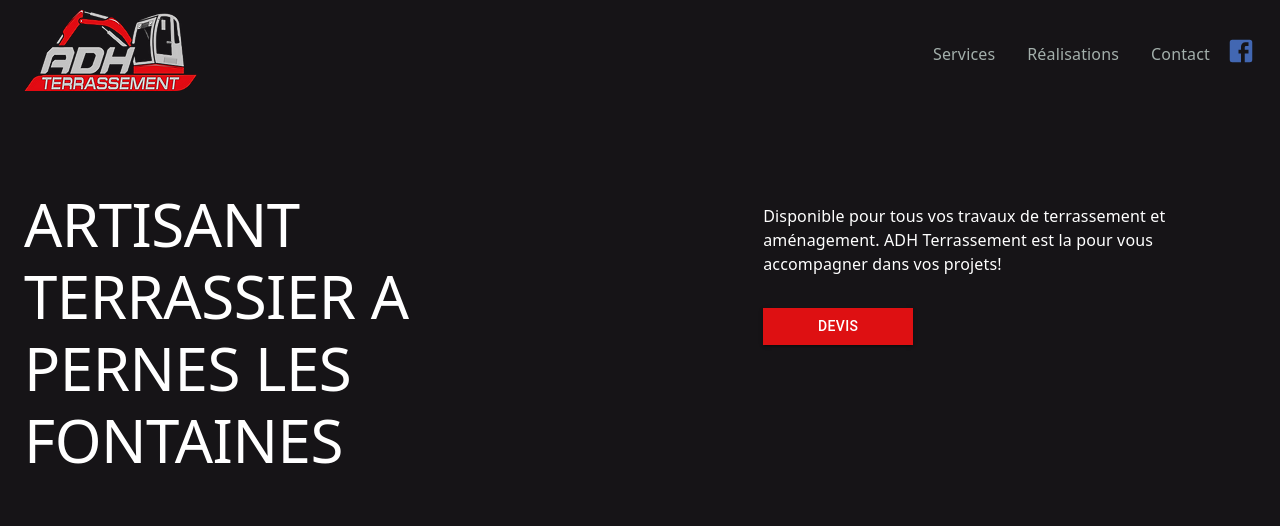
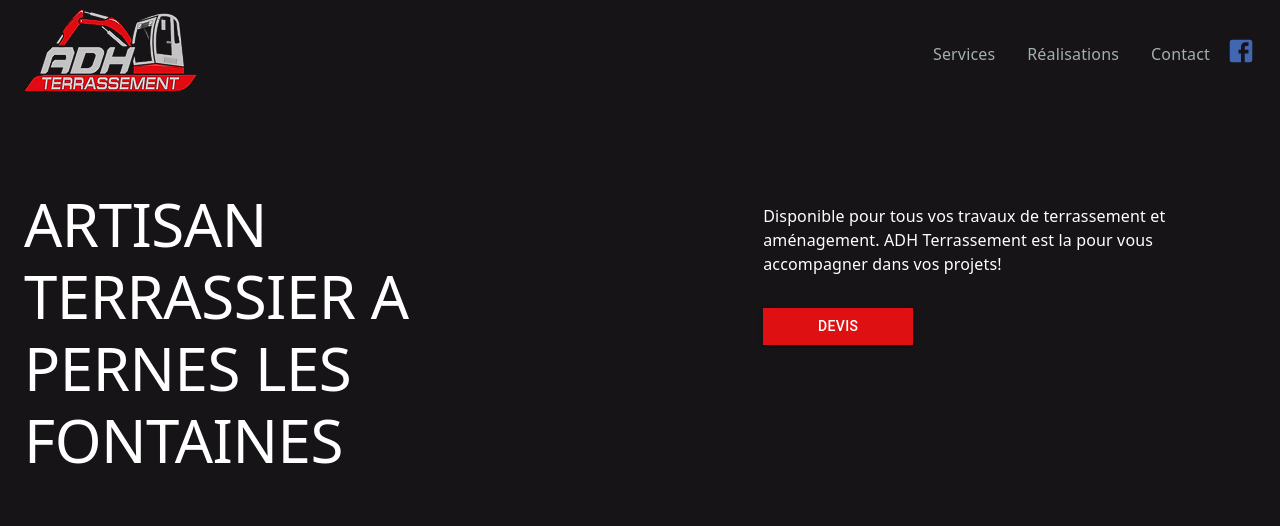
Before and after one commit to imbertf/adh_terrassement, a React (Create React App) app: page / in a window 1280 px wide. Shown: the top 526 px of the page. Built offline with nearby package versions, Linux system fonts and the light colour scheme.

Commit message:
text correction

```diff
--- a/src/pages/homePage.jsx
+++ b/src/pages/homePage.jsx
@@ -50,7 +50,7 @@ const HomePage = () => {
             justifyContent={"space-between"}
           >
             <Typography component="h1" variant="h2" width={{ sm: "45%" }}>
-              ARTISANT TERRASSIER A PERNES LES FONTAINES
+              ARTISAN TERRASSIER A PERNES LES FONTAINES
             </Typography>
 
             <Stack width={{ sm: "40%" }} pt={2}>
@@ -494,7 +494,7 @@ const HomePage = () => {
             <Typography color={theme.palette.primary.light} mb={3}>
               Pour établir un devis, remplissez le formulaire de contact. Si
               vous le souhaitez, n'hésitez pas à nous appeler directement ou par
-              mail. Expliquer votre projet en quelques lignes afin de pouvoir au
+              mail. Expliquez votre projet en quelques lignes afin de pouvoir au
               mieux préparer votre accompagnement
             </Typography>
           </Stack>
```
